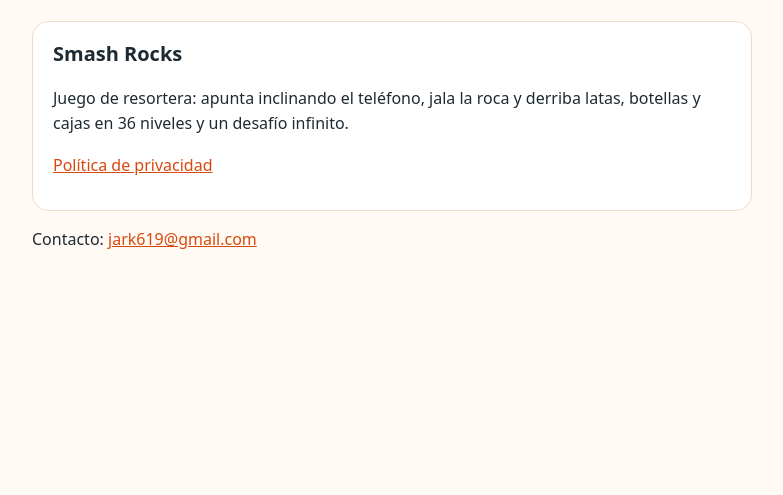
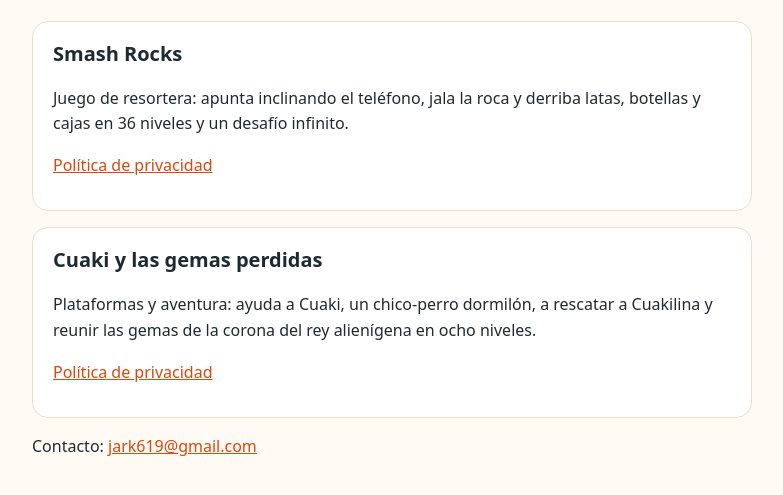
Before and after one commit to jark619/jark619.github.io, a plain HTML site: page index.html in a window 1280 px wide. Shown: the part 111-606 px from the top of the page, without its empty margins (248-1031 px from the left). Drawn offline with Linux system fonts and the light colour scheme.

Commit message:
Añade Cuaki y las gemas perdidas a la web
Co-Authored-By: Claude Opus 5.5 <noreply@anthropic.com>

```diff
--- a/index.html
+++ b/index.html
@@ -14,6 +14,7 @@
   h1 { font-size: 1.8rem; margin: 0 0 4px; }
   .muted { color: var(--muted); margin: 0 0 24px; }
   .card { background: var(--card); border: 1px solid var(--line); border-radius: 16px; padding: 16px 20px; }
+  .card + .card { margin-top: 16px; }
   h2 { margin: 0 0 6px; font-size: 1.25rem; }
   a { color: var(--accent); }
 </style>
@@ -27,6 +28,11 @@
     <p>Juego de resortera: apunta inclinando el teléfono, jala la roca y derriba latas, botellas y cajas en 36 niveles y un desafío infinito.</p>
     <p><a href="https://jark619.github.io/smash-rocks-privacy/">Política de privacidad</a></p>
   </div>
+  <div class="card">
+    <h2>Cuaki y las gemas perdidas</h2>
+    <p>Plataformas y aventura: ayuda a Cuaki, un chico-perro dormilón, a rescatar a Cuakilina y reunir las gemas de la corona del rey alienígena en ocho niveles.</p>
+    <p><a href="https://jark619.github.io/cuaki-privacy/">Política de privacidad</a></p>
+  </div>
   <p>Contacto: <a href="mailto:jark619@gmail.com">jark619@gmail.com</a></p>
 </main>
 </body>
```
